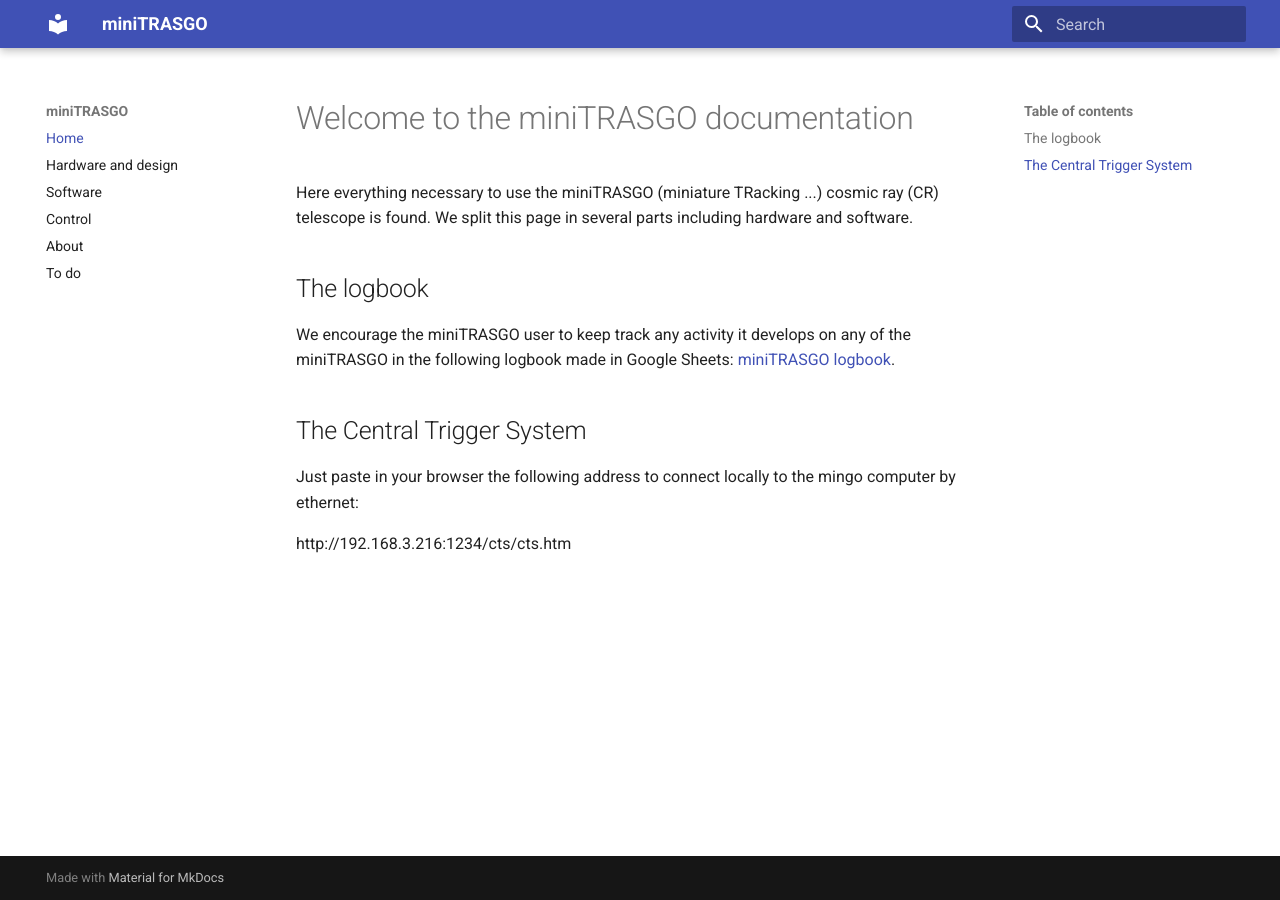
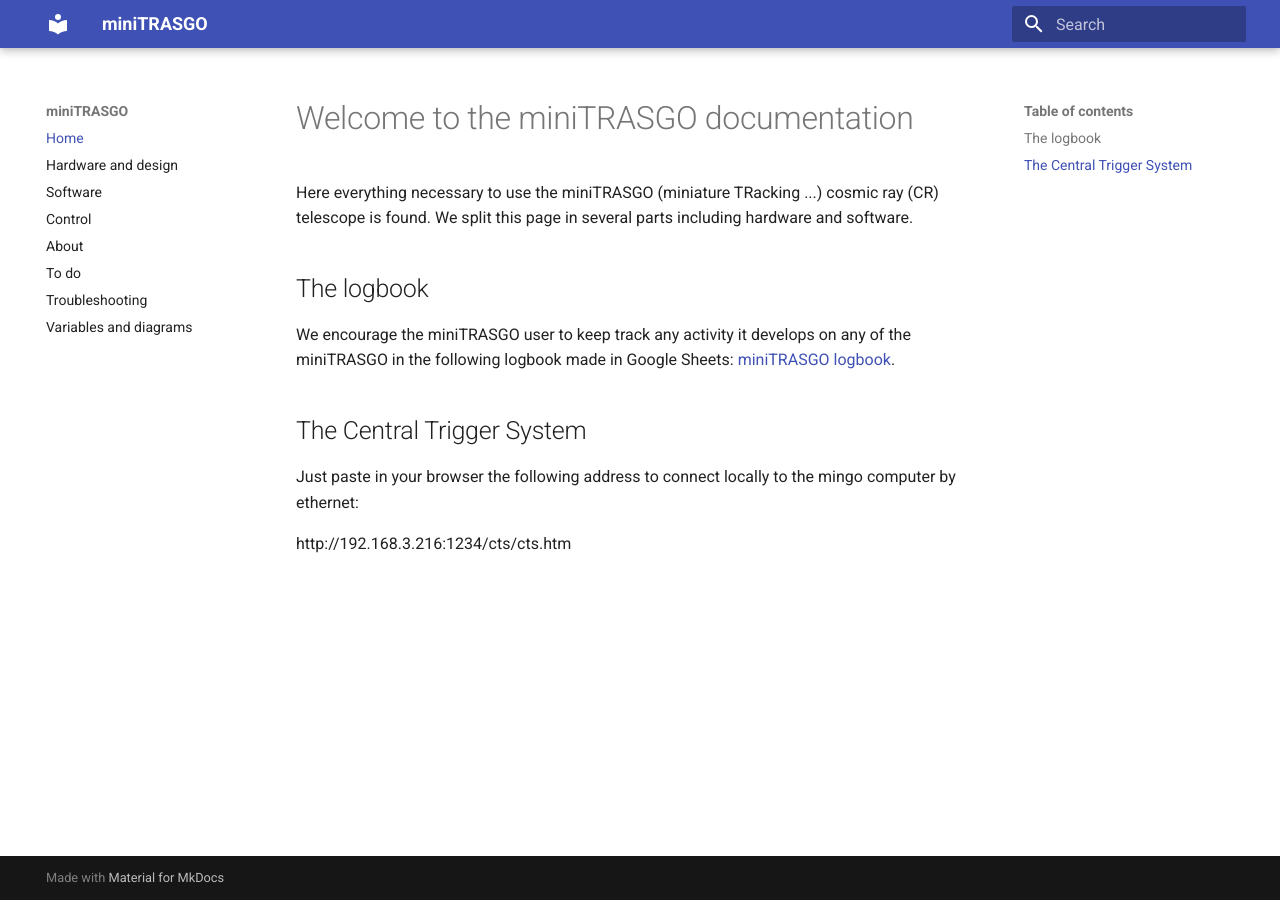
Before and after one commit to cayesoneira/miniTRASGO-documentation, an MkDocs documentation site: the page built from docs/index.md, in a window 1280 px wide. Built offline with MkDocs 1.6.1 and Material for MkDocs 9.7.7, drawn with Linux system fonts in a browser that asks for light colours.

Commit message:
Update mkdocs.yml

```diff
--- a/mkdocs.yml
+++ b/mkdocs.yml
@@ -7,5 +7,7 @@
     - Control: control.md
     - About: about.md
     - To do: todo.md
+    - Troubleshooting: troubleshooting.md
+    - Variables and diagrams: variables.md
 theme:
   name: material
```
